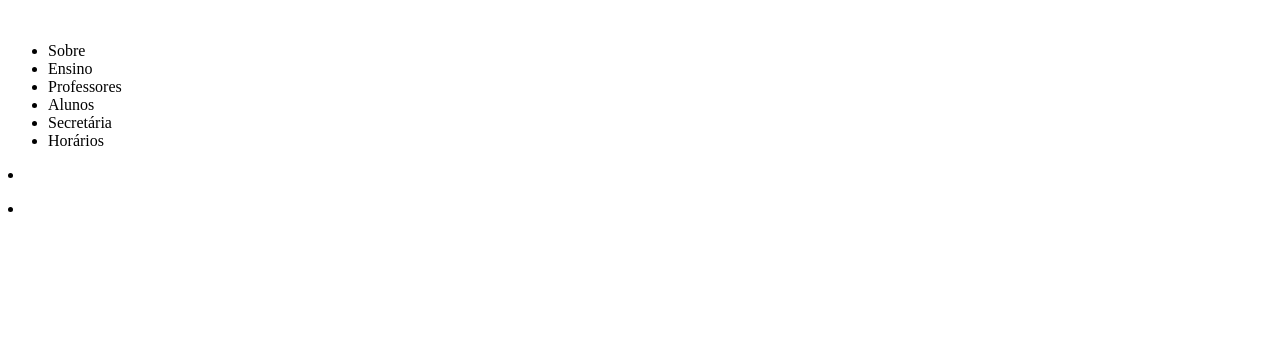
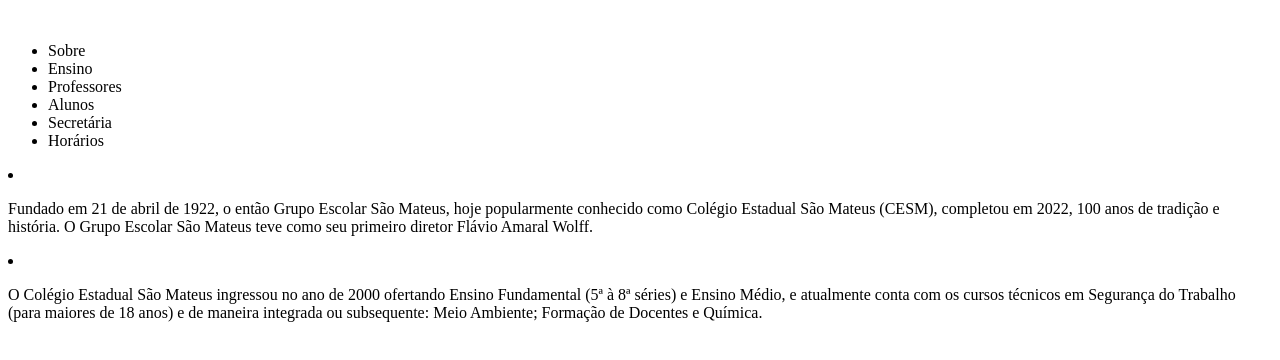
Before and after one commit to paulogostoso/cite.cesm, a plain HTML site: page index.html in a window 1280 px wide. Drawn offline with Linux system fonts and the light colour scheme.

Commit message:
atualizaçao

```diff
--- a/index.html
+++ b/index.html
@@ -24,8 +24,9 @@
 
     <section  class="escola">
 
-        <li class="escola-texto ">  <p>    </p></li>
-        <li class="escola-texto ">  </p>   </p></li>
+        <li class="escola-texto ">  <p> Fundado em 21 de abril de 1922, o então Grupo Escolar São Mateus, hoje popularmente conhecido como Colégio Estadual São Mateus (CESM), completou em 2022, 100 anos de tradição e história. O Grupo Escolar São Mateus teve como seu primeiro diretor Flávio Amaral Wolff.   </p></li>
+        <li class="escola-texto ">  </p> O Colégio Estadual São Mateus ingressou no ano de 2000 ofertando Ensino Fundamental (5ª à 8ª séries) e Ensino Médio, e atualmente conta com os cursos técnicos em Segurança do Trabalho (para maiores de 18 anos) e de maneira integrada ou subsequente: Meio Ambiente; Formação de Docentes e Química.
+        </p></li>
 
         </section>
 
```
